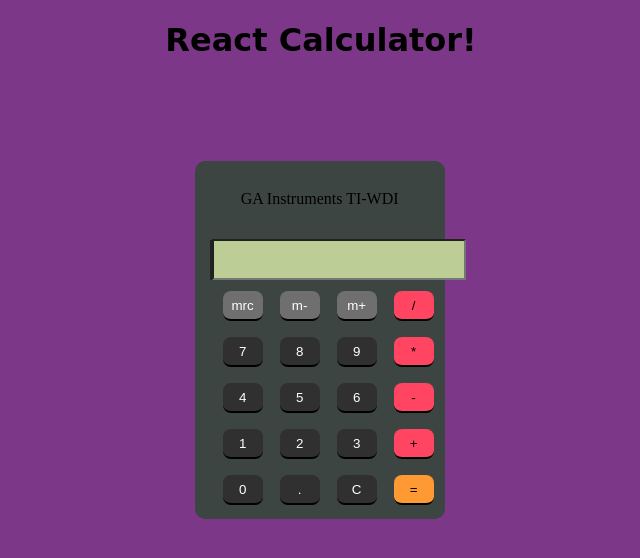
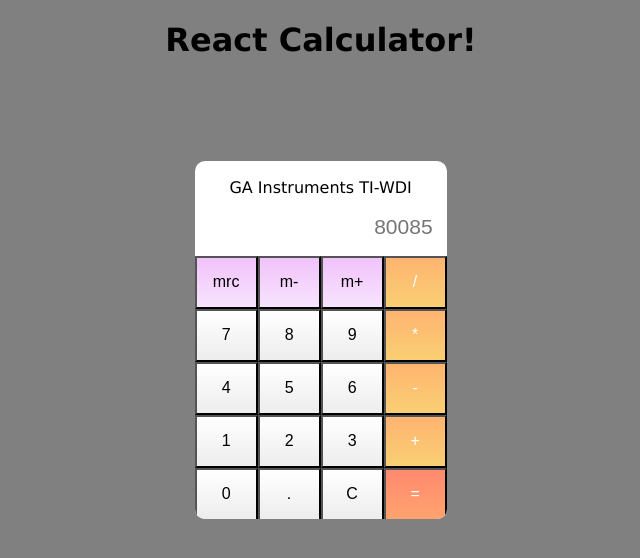
Before and after one commit to wdi-atx-12/react-calculator-components, a React (Create React App) app: page / in a window 1280 px wide. Shown: the top 558 px of the page, without its empty margins (319-959 px from the left). Built offline with nearby package versions, Linux system fonts and the light colour scheme.

Commit message:
redid css

```diff
--- a/src/Display.js
+++ b/src/Display.js
@@ -5,7 +5,7 @@ class Display extends Component {
   render() {
     return(
       <div className="display">
-        <input type="text" readOnly size="18" id="d"/>
+        <input type="text" readOnly size="18" id="d" placeholder="80085"/>
       </div>
     );
   }
--- a/src/index.css
+++ b/src/index.css
@@ -1,15 +1,21 @@
 body {
-  background-color: rgb(125, 55, 136);
+  background-color: gray;
+  font-family: verdana;
+}
+
+p {
+  margin: 0;
 }
 
 .box {
-  background-color: #3d4543;
+  background-color: white;
   height: 358px;
-  width: 250px;
+  width: 252px;
   border-radius: 10px;
   position: relative;
   top: 80px;
   left: 40%;
+  overflow: hidden;
 }
 
 .title {
@@ -17,91 +23,69 @@ body {
 }
 
 .display {
-  background-color: #222;
-  width: 220px;
   position: relative;
-  left: 15px;
-  top: 20px;
+  top: 10px;
   height: 40px;
 }
 
 .display input {
+  color: black;
   position: relative;
-  left: 2px;
-  top: -1px;
-  height: 35px;
-  color: black;
-  background-color: #bccd95;
+  height: 38px;
+  width: 224px;
+  border: none;
   font-size: 21px;
   text-align: right;
 }
 
 .keys {
   position: relative;
-  top: 15px;
+  top: 19px;
+  background-color: #ddcee8;
 }
 
 .button {
-  width: 40px;
-  height: 30px;
-  border: none;
-  border-radius: 8px;
-  margin-left: 17px;
+  margin: 0;
+  width: 63px;
+  height: 53px;
   cursor: pointer;
-  border-top: 2px solid transparent;
+  font-size: 16px;
+  font-weight: 100;
+}
+.button:hover {
+  filter: brightness(110%);
 }
 
 .button.gray {
-  color: white;
-  background-color: #6f6f6f;
-  border-bottom: black 2px solid;
-  border-top: 2px #6f6f6f solid;
+  background: linear-gradient(0deg, #f7e4fd, #f1c2fb);
 }
 
 .button.pink {
-  color: black;
-  background-color: #ff4561;
-  border-bottom: black 2px solid;
+  color: white;
+  background: linear-gradient(0deg, #f9cf73, #ffb470);
 }
 
 .button.black {
-  color: white;
-  background-color: #303030;
-  border-bottom: black 2px solid;
-  border-top: 2px #303030 solid;
+  background: linear-gradient(0deg, #ededed, white);
 }
 
 .button.orange {
-  color: black;
-  background-color: #FF9933;
-  border-bottom: black 2px solid;
-  border-top: 2px #FF9933 solid;
+  color: white;
+  background: linear-gradient(0deg, #ffa36f, #ff896e);
+}
+
+.button:focus {
+  outline: none;
 }
 
 .gray:active {
-  border-top: black 2px solid;
-  border-bottom: 2px #6f6f6f solid;
 }
 
 .pink:active {
-  border-top: black 2px solid;
-  border-bottom: #ff4561 2px solid;
 }
 
 .black:active {
-  border-top: black 2px solid;
-  border-bottom: #303030 2px solid;
 }
 
 .orange:active {
-  border-top: black 2px solid;
-  border-bottom: #FF9933 2px solid;
 }
-
-p {
-  line-height: 10px;
-}
-
-h1 {
-  font-family: "Comic Sans MS", "Comic Sans", cursive;
-}
```
